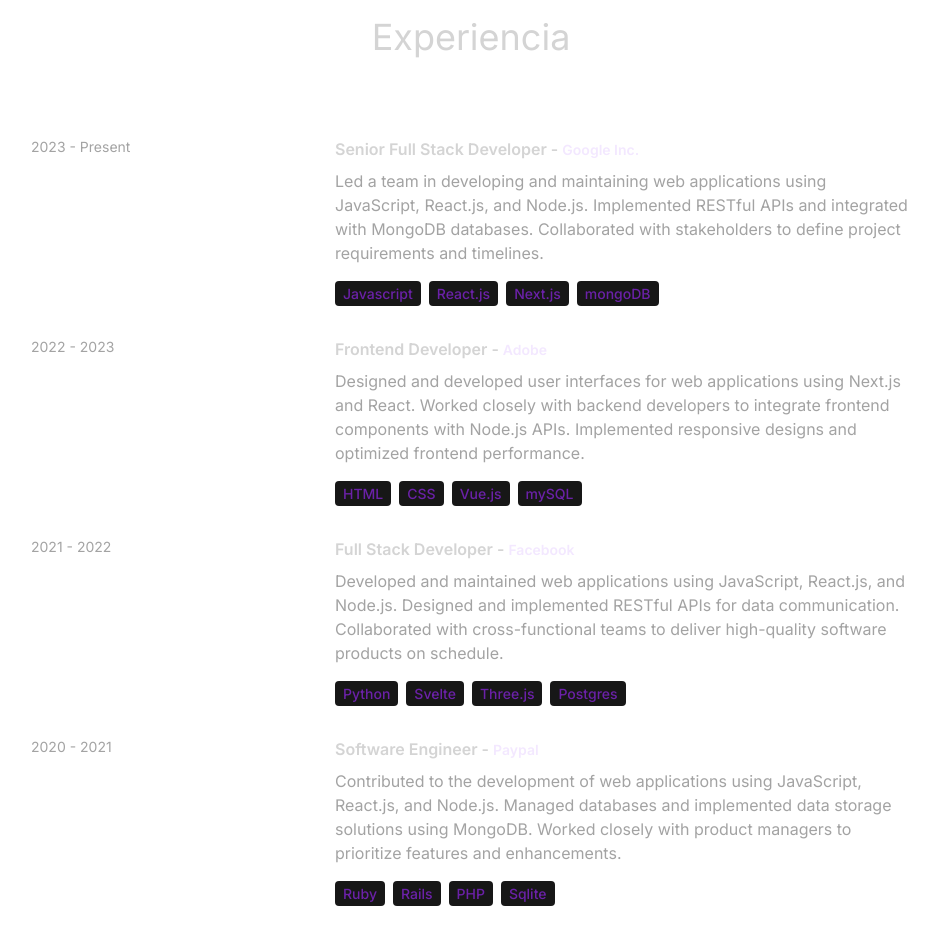
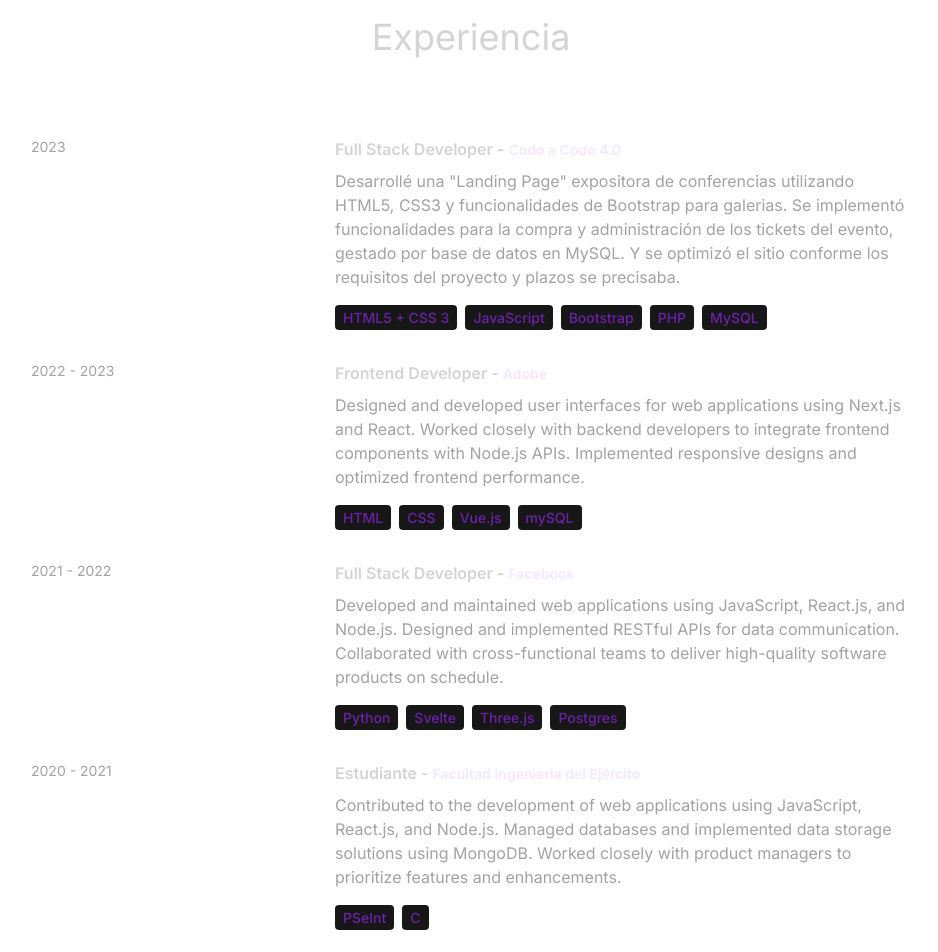
Before and after one commit to ApesteySantiago/Portfolio, a React (Vite) app: page / in a window 1280 px wide. Shown: the part 2120-3072 px from the top of the page, without its empty margins (169-1107 px from the left). Built offline with nearby package versions, Linux system fonts and the light colour scheme.

Commit message:
Actualización datos

```diff
--- a/src/components/Principal.jsx
+++ b/src/components/Principal.jsx
@@ -1,6 +1,6 @@
 import { CONTENIDO_PRINCIPAL } from "../constants";
 import profilePic from "../assets/kevinRushProfile.png";
-import CV from "../assets/CurriculumVitae.pdf";
+import CV from "../assets/CV_ApesteySantiago.pdf";
 import { delay, motion } from "framer-motion";
 
 const entradaTxt = (delay) => ({
--- a/src/constants/index.js
+++ b/src/constants/index.js
@@ -5,7 +5,7 @@ import project4 from "../assets/projects/project-4.jpg";
 
 export const CONTENIDO_PRINCIPAL = `Soy un desarrollador full stack apasionado con una gran capacidad para crear aplicaciones web eficientes y bien estructuradas. Con 4 años de experiencia, he perfeccionado mis habilidades en tecnologías de front-end como React, JavaScript, TypeScript, HTML5, CSS3, Bootstrap y AJAX, así como en tecnologías de back-end como Node.js, PHP, y bases de datos como MySQL, SQLite y MongoDB. Mi objetivo es aprovechar mi experiencia y nutrirla con nuevos objetivos para desarrollar soluciones innovadoras que se ajusten a las necesidades de los proyectos y ofrezcan experiencias de usuario de alta calidad.`;
 
-export const TEXTO_ACERCA = `Soy un desarrollador full stack con 4 años de experiencia, habiendo comenzado mi trayectoria en Ingeniería Informática, donde me formé en lógica computacional y trabajé con lenguajes como C, Java y Python. Inicié mi camino en la programación en la facultad, trabajando con PSInt y avanzando a C, donde desarrollé algoritmos computacionales y de hash (encriptación). Posteriormente, trabajé con Java diseñando un sistema de revisión de carga para la tarjeta prepaga de transporte (SUBE) y he desarrollado aplicaciones de escritorio con Python.
+export const TEXTO_ACERCA = `Soy un desarrollador full stack con 4 años de experiencia, habiendo comenzado mi trayectoria en Ingeniería Informática, donde me formé en lógica computacional y trabajé con lenguajes como C, Java y Python. Inicié mi camino en la programación en la facultad, trabajando con PSeInt y avanzando a C, donde desarrollé algoritmos computacionales y de hash (encriptación). Posteriormente, trabajé con Java diseñando un sistema de revisión de carga para la tarjeta prepaga de transporte (SUBE) y he desarrollado aplicaciones de escritorio con Python.
 `;
 
 export const TEXTO_ACERCA1 = `A lo largo de mi carrera, he adquirido habilidades tanto en el front-end como en el back-end. En el lado del front-end, tengo experiencia con tecnologías como HTML5, CSS3, Bootstrap, JavaScript, React, y TypeScript. En el back-end, he trabajado con PHP, AJAX, Node.js, y bases de datos como MySQL, SQLite, y MongoDB, lo que me permite desarrollar aplicaciones web de manera integral.`;
@@ -15,11 +15,11 @@ export const TEXTO_ACERCA2 = `Mi capacidad de adaptarme rápidamente a nuevos le
 
 export const EXPERIENCES = [
   {
-    year: "2023 - Present",
-    role: "Senior Full Stack Developer",
-    company: "Google Inc.",
-    description: `Led a team in developing and maintaining web applications using JavaScript, React.js, and Node.js. Implemented RESTful APIs and integrated with MongoDB databases. Collaborated with stakeholders to define project requirements and timelines.`,
-    technologies: ["Javascript", "React.js", "Next.js", "mongoDB"],
+    year: "2023",
+    role: "Full Stack Developer",
+    company: "Codo a Codo 4.0",
+    description: `Desarrollé una "Landing Page" expositora de conferencias utilizando HTML5, CSS3 y funcionalidades de Bootstrap para galerias. Se implementó funcionalidades para la compra y administración de los tickets del evento, gestado por base de datos en MySQL. Y se optimizó el sitio conforme los requisitos del proyecto y plazos se precisaba.`,
+    technologies: ["HTML5 + CSS 3", "JavaScript", "Bootstrap", "PHP", "MySQL"],
   },
   {
     year: "2022 - 2023",
@@ -37,10 +37,12 @@ export const EXPERIENCES = [
   },
   {
     year: "2020 - 2021",
-    role: "Software Engineer",
-    company: "Paypal",
-    description: `Contributed to the development of web applications using JavaScript, React.js, and Node.js. Managed databases and implemented data storage solutions using MongoDB. Worked closely with product managers to prioritize features and enhancements.`,
-    technologies: ["Ruby", "Rails", "PHP", "Sqlite"],
+    role: "Estudiante",
+    company: "Facultad Ingenieria del Ejército",
+    description: `
+
+    Contributed to the development of web applications using JavaScript, React.js, and Node.js. Managed databases and implemented data storage solutions using MongoDB. Worked closely with product managers to prioritize features and enhancements.`,
+    technologies: ["PSeInt", "C"],
   },
 ];
 
```
Also changed, not shown: 1 other file (tests, documents, lock files or other folders).
